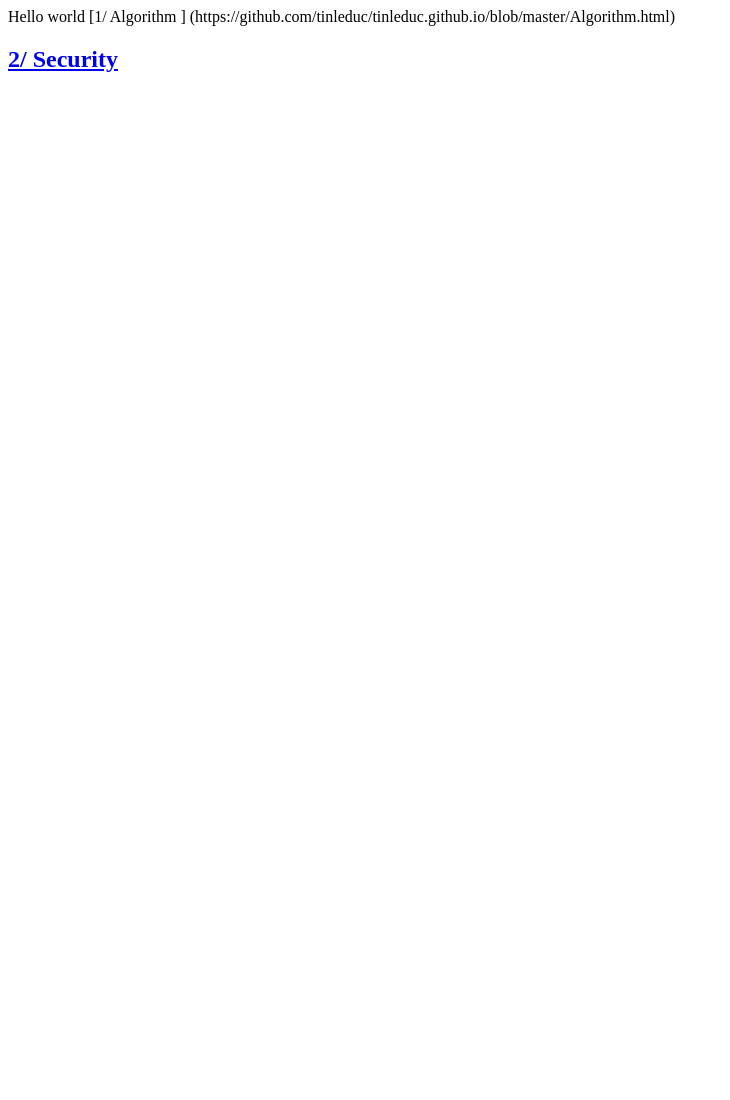
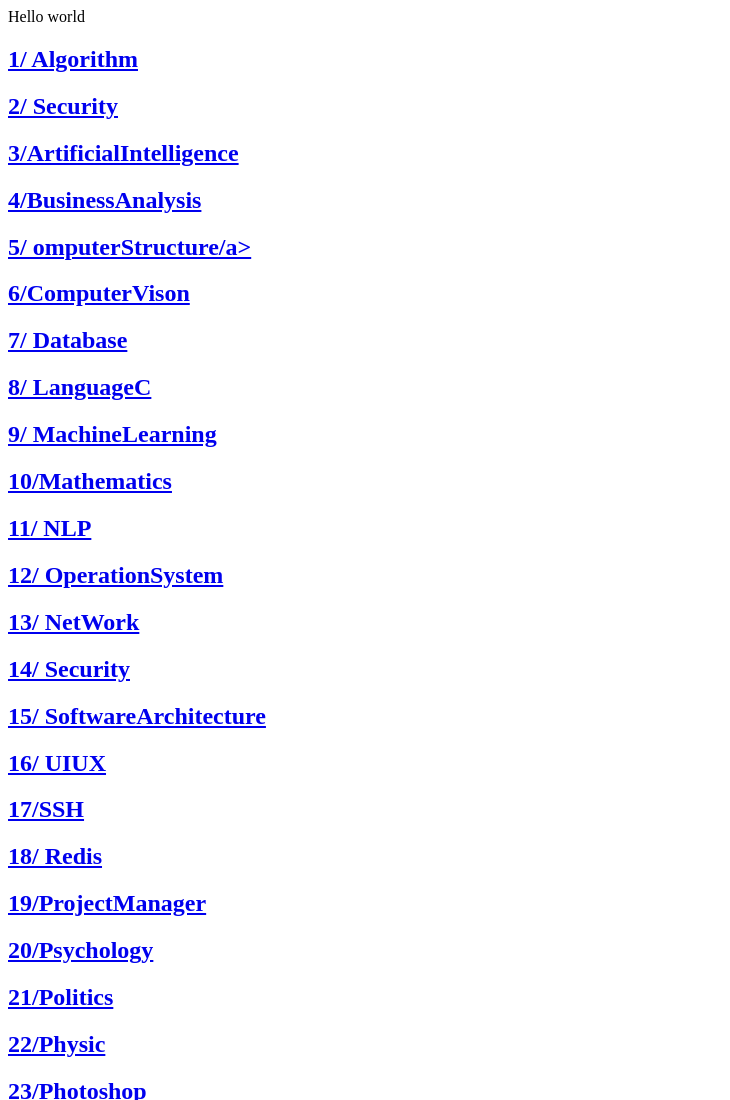
Before and after one commit to tinleduc/tinleduc.github.io, a plain HTML site: page index.html in a window 1280 px wide. Shown: the top 1100 px of the page, without its empty margins (0-730 px from the left). Before the commit the page ends 800 px from the top, so only its background shows below. Drawn offline with Linux system fonts and the light colour scheme.

Commit message:
Update index.html

```diff
--- a/index.html
+++ b/index.html
@@ -3,12 +3,106 @@
   <head>
     Hello world
   </head>
-    [1/ Algorithm ] (https://github.com/tinleduc/tinleduc.github.io/blob/master/Algorithm.html)
-<body>
+  <body>
+  <h2>
+      <a class="post-link" href="/Algorithm.html">1/ Algorithm</a>
+  </h2>
+  <h2>
+      <a class="post-link" href="/Security.html">2/ Security</a>
+  </h2>
+  <h2>
+      <a class="post-link" href="/ArtificialIntelligence.html">3/ArtificialIntelligence</a>
+  </h2>
+  <h2>
+      <a class="post-link" href="/BusinessAnalysis.html">4/BusinessAnalysis</a>
+  </h2>
+  <h2>
+      <a class="post-link" href="/ComputerStructure.html">5/ omputerStructure/a>
+  </h2>
+  <h2>
+      <a class="post-link" href="/ComputerVison.html "> 6/ComputerVison </a>
+  </h2>
+  <h2>
+      <a class="post-link" href="/Database.html ">7/ Database </a>
+  </h2>
+  <h2>
+      <a class="post-link" href="/LanguageC.html ">8/ LanguageC </a>
+  </h2>
+  <h2>
+      <a class="post-link" href="/MachineLearning.html ">9/ MachineLearning </a>
+  </h2>
+    <h2>
+      <a class="post-link" href="/Mathematics.html "> 10/Mathematics </a>
+  </h2>
+  <h2>
+      <a class="post-link" href="/NLP.html ">11/ NLP </a>
+  </h2>
+    <h2>
+      <a class="post-link" href="/OperationSystem.html ">12/ OperationSystem </a>
+  </h2>
+  <h2>
+      <a class="post-link" href="/NetWork.html ">13/ NetWork </a>
+  </h2>
+  <h2>
+      <a class="post-link" href="/Security.html ">14/ Security </a>
+  </h2>
+  <h2>
+      <a class="post-link" href="/SoftwareArchitecture.html ">15/ SoftwareArchitecture </a>
+  </h2>
+  <h2>
+      <a class="post-link" href="/UIUX.html ">16/ UIUX </a>
+  </h2>
+  <h2>
+      <a class="post-link" href="/SSH.html ">17/SSH </a>
+  </h2>
+  <h2>
+      <a class="post-link" href="/Redis.html ">18/ Redis </a>
+  </h2>
+  <h2>
+      <a class="post-link" href="/ProjectManager.html ">19/ProjectManager </a>
+  </h2>
+  <h2>
+      <a class="post-link" href="/Psychology.html ">20/Psychology </a>
+  </h2>
+  <h2>
+      <a class="post-link" href="/Politics.html ">21/Politics </a>
+  </h2>
+  <h2>
+      <a class="post-link" href="/Physic.html ">22/Physic </a>
+  </h2>
+  <h2>
+      <a class="post-link" href="/Photoshop.html ">23/Photoshop </a>
+  </h2>
+  <h2>
+      <a class="post-link" href="/Philogophy.html ">24/Philogophy </a>
+  </h2>
+  <h2>
+      <a class="post-link" href="/Lawyer.html ">25/Lawyer </a>
+  </h2>
+  <h2>
+      <a class="post-link" href="/IOT.html ">26/ IOT </a>
+  </h2>
+  <h2>
+      <a class="post-link" href="/Docker.html ">27/ Docker </a>
+  </h2>
+  <h2>
+      <a class="post-link" href="/Devops.html ">28/ Devops </a>
+  </h2>
+  <h2>
+      <a class="post-link" href="/Ethic.html ">29/ Ethic </a>
+  </h2>
+  <h2>
+      <a class="post-link" href="/LanguageGolang.html ">30/ LanguageGolang </a>
+  </h2>
+  <h2>
+      <a class="post-link" href="/LanguageJS.html ">31/LanguageJS </a>
+  </h2>
+  <h2>
+      <a class="post-link" href="/LanguageJava.html ">32/ LanguageJava </a>
+  </h2>
+  <h2>
+      <a class="post-link" href="/LanguageScalar.html ">33/ LanguageScalar </a>
+  </h2>
 
-<h2>
-    <a class="post-link" href="/Security.html">2/ Security</a>
-</h2>
-</body>
-
+  </body>
 </html>
```
